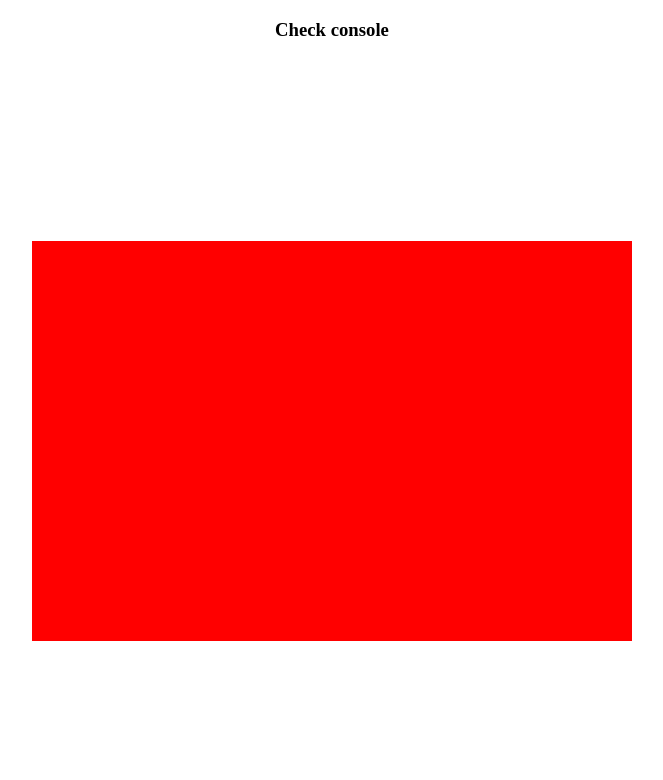
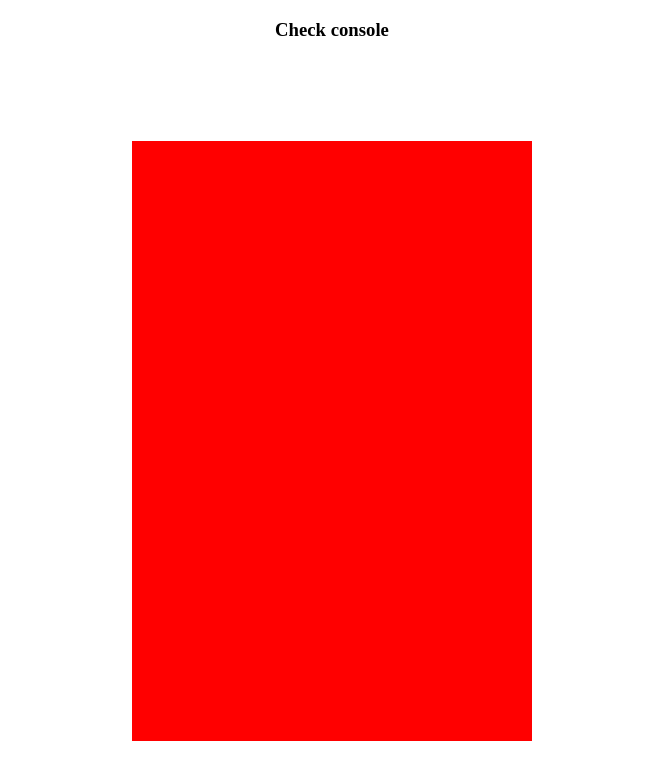
Before and after one commit to siddharthapaul001/de-transform, a website built with webpack: page dist/index.html in a window 1280 px wide. Shown: the whole page, without its empty margins (308-971 px from the left). Built offline with nearby package versions, Linux system fonts and the light colour scheme.

Commit message:
test env updated

```diff
--- a/dist/index.html
+++ b/dist/index.html
@@ -26,7 +26,7 @@
             width: 600px;
             height: 400px;
             background-color: #ff0000;
-            /* transform: rotate(90deg); */
+            transform: rotate(90deg);
         }
     </style>
     <script src="build/detransform.js"></script>
```
